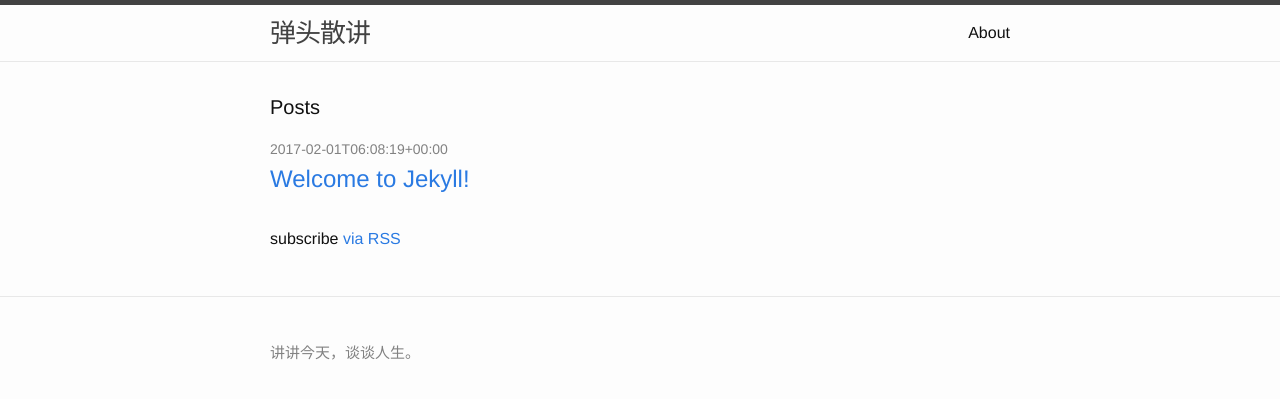
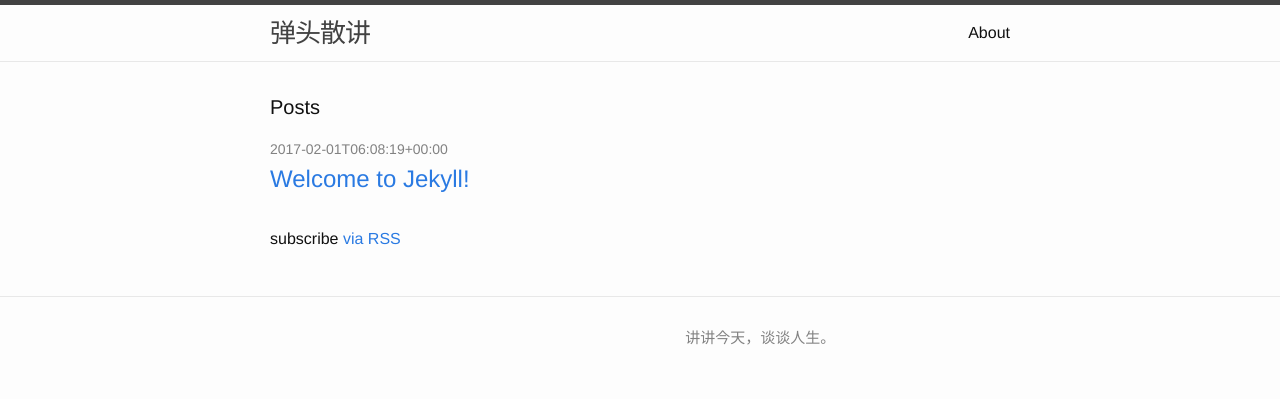
Before and after one commit to WzDTj/WzDTj.github.io, a Jekyll site: the page built from index.html, in a window 1280 px wide. Shown: the top 399 px of the page. Built offline with Jekyll 4.4.1, drawn with Linux system fonts in a browser that asks for light colours.

Commit message:
Update index.html

```diff
--- a/index.html
+++ b/index.html
@@ -76,8 +76,7 @@
     <div class="footer-col-wrapper">
       <div class="footer-col footer-col-1"></div>
       <div class="footer-col footer-col-2"></div>
-      <div class="footer-col footer-col-3"></div>
-      <div class="footer-col footer-col-4">
+      <div class="footer-col footer-col-3">
         <p>{{ site.description }}</p>
       </div>
 
```
